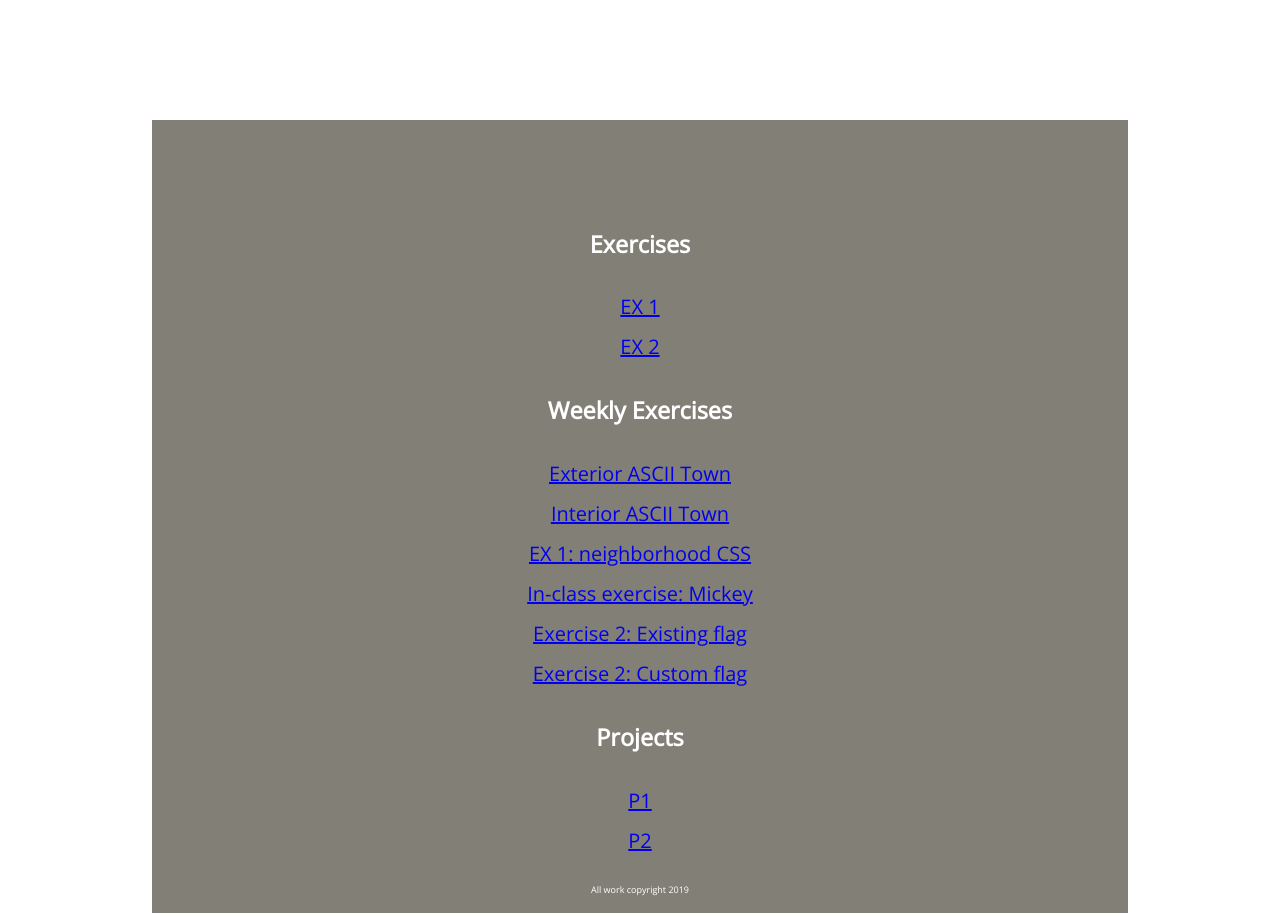
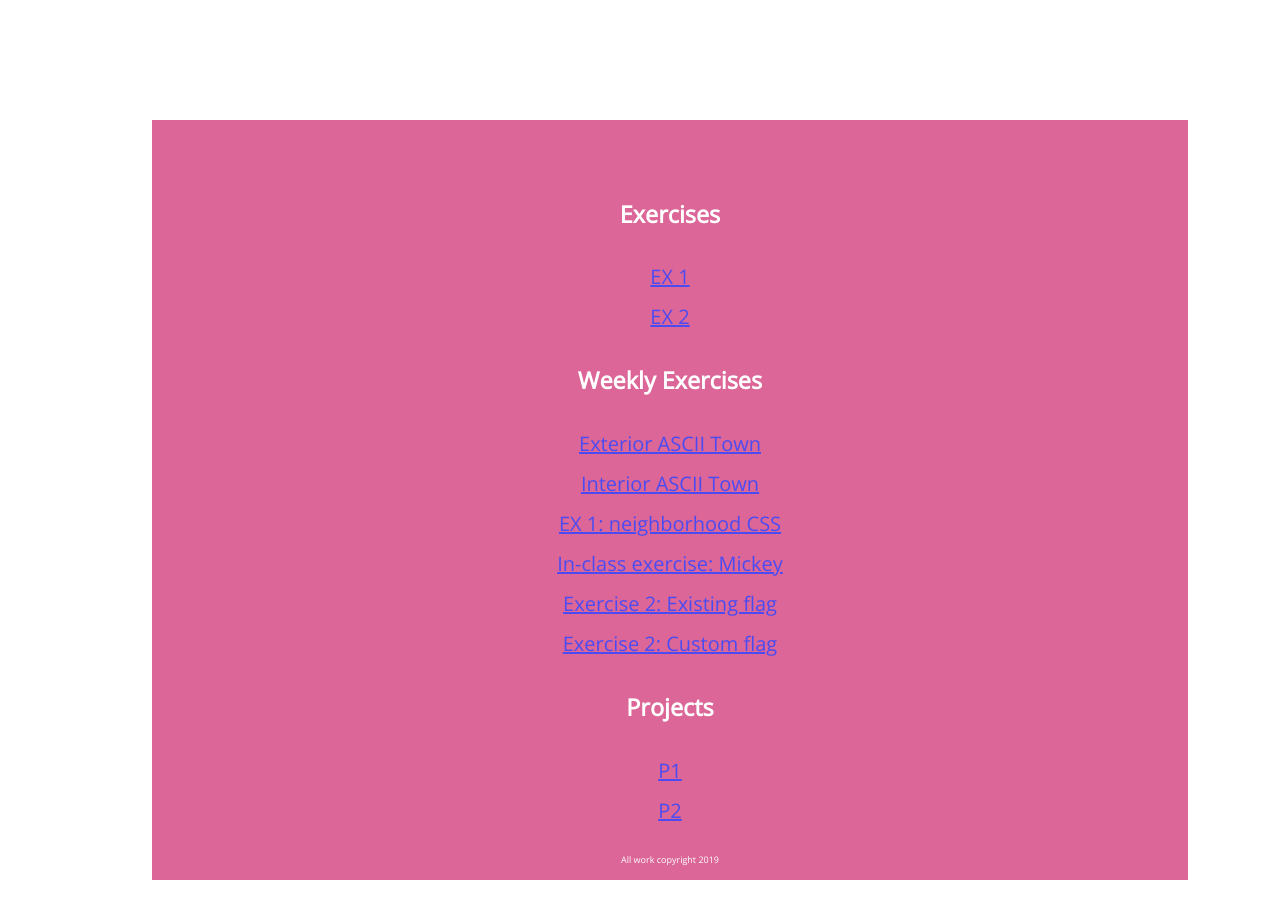
Before and after one commit to smaharjan-design/interactive1, a plain HTML site: page index.html in a window 1280 px wide. Shown: the part 1200-2113 px from the top of the page. Drawn offline with nearby package versions, Linux system fonts and the light colour scheme.

Commit message:
changed color

```diff
--- a/index.css
+++ b/index.css
@@ -59,9 +59,11 @@ h1 .subhead {
 .gray-container {
 
     width: 100%;
-    background: #827F76;
+    background-color: #CC266C;
+    opacity: 0.7;
     margin-top: 15%;
-    padding: 4em 0 2em;
+    padding: 50px 30px 0;
+
   }
 
  .exercises {
```
Also changed, not shown: flags/css/custom.css (+9 -3 lines).
